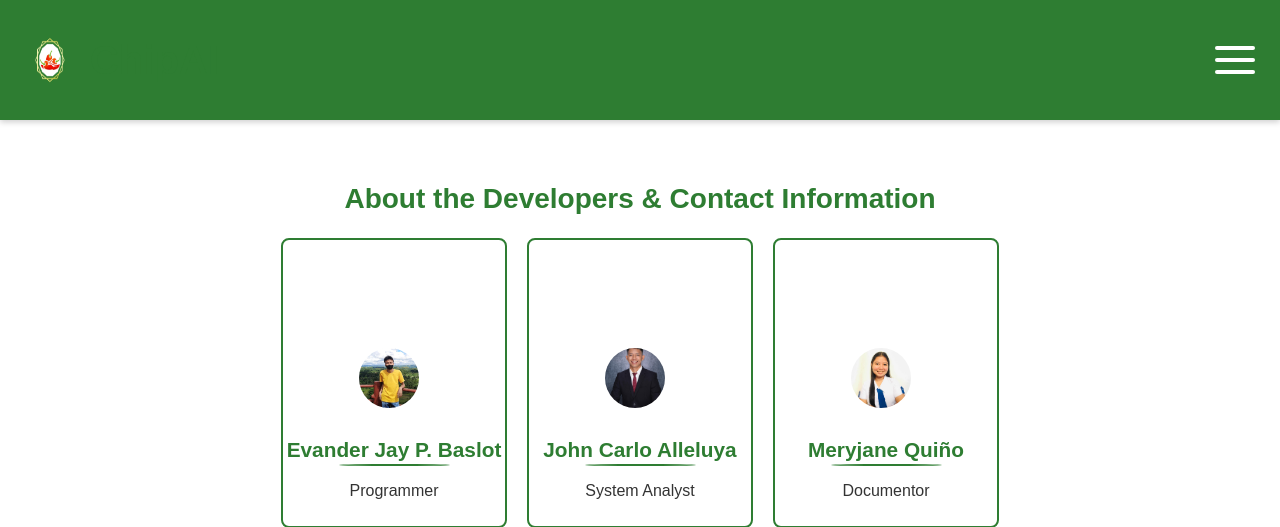
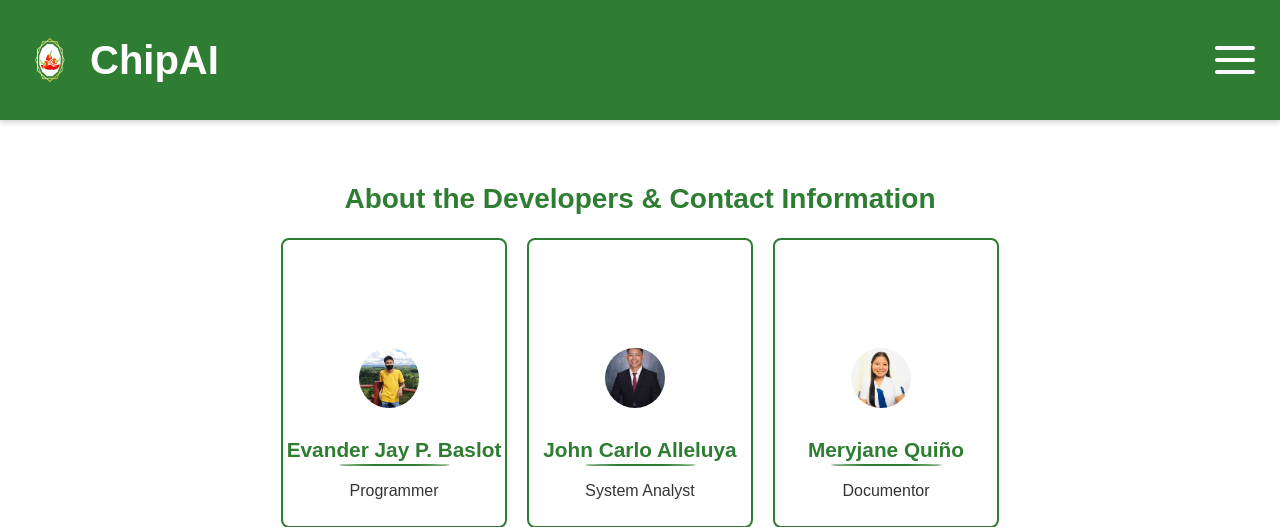
Before and after one commit to ejbaslot/ChipAI, a Flask app: page /about in a window 1280 px wide. Shown: the top 527 px of the page. Run offline with Flask 3, Linux system fonts and the light colour scheme; some libraries are stand-ins or nearby versions.

Commit message:
fixed color

```diff
--- a/ChipAI/templates/AI.html
+++ b/ChipAI/templates/AI.html
@@ -73,7 +73,7 @@ main {
     flex: 1;
 }
 
-h1, h2, h3 {
+h2, h3 {
     color: #2E7D32;
     text-align: center;
 }
@@ -81,6 +81,7 @@ h1, h2, h3 {
 h1 {
     font-size: clamp(2rem, 5vw, 2.5rem);
     margin: 0;
+    color: #FFFFFF;
 }
 
 h2 {
--- a/ChipAI/templates/about.html
+++ b/ChipAI/templates/about.html
@@ -29,7 +29,7 @@ main {
     flex: 1;
 }
 
-h1, h2, h3 {
+h2, h3 {
     color: #2E7D32;
     text-align: center;
 }
@@ -37,6 +37,7 @@ h1, h2, h3 {
 h1 {
     font-size: clamp(2rem, 5vw, 2.5rem);
     margin: 0;
+    color: #FFFFFF;
 }
 
 h2 {
--- a/ChipAI/templates/faqs.html
+++ b/ChipAI/templates/faqs.html
@@ -29,7 +29,7 @@
             flex: 1;
         }
 
-        h1, h2, h3 {
+        h2, h3 {
             color: #2E7D32;
             text-align: center;
         }
@@ -37,6 +37,7 @@
         h1 {
             font-size: clamp(2rem, 5vw, 2.5rem);
             margin: 0;
+            color: #FFFFFF;
         }
 
         h2 {
--- a/ChipAI/templates/index.html
+++ b/ChipAI/templates/index.html
@@ -426,7 +426,7 @@
             <div id="loginModal" class="modal">
                 <div class="modal-content form">
                     <span class="close" id="closeLoginModal">×</span>
-                    <h1 class="title">Login</h1>
+                    <h2 class="title">Login</h2>
                     <div class="login-form">
                         <div class="input-container">
                             <input type="text" class="input" id="loginUsername" placeholder=" " required>
--- a/ChipAI/templates/login.html
+++ b/ChipAI/templates/login.html
@@ -30,7 +30,7 @@ main {
     flex: 1;
 }
 
-h1, h2, h3 {
+h2, h3 {
     color: #2E7D32;
     text-align: center;
 }
@@ -38,6 +38,7 @@ h1, h2, h3 {
 h1 {
     font-size: clamp(2rem, 5vw, 2.5rem);
     margin: 0;
+    color: #FFFFFF;
 }
 
 h2 {
```
